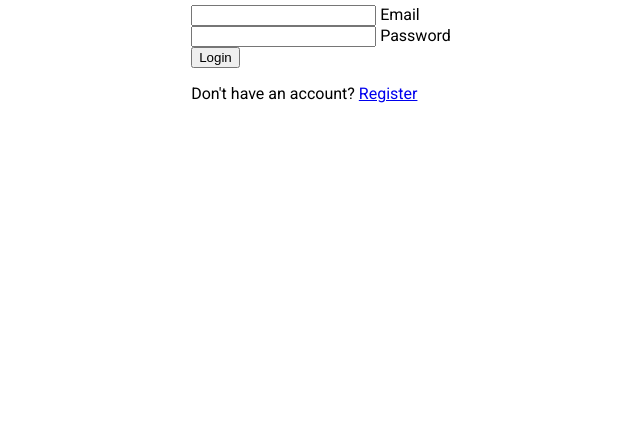
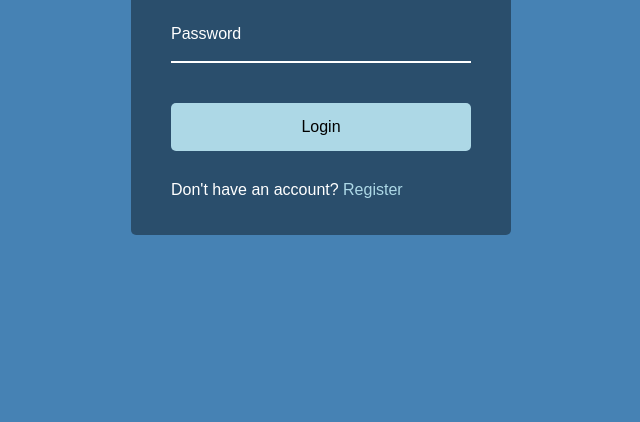
Before and after one commit to donsvederus/FormWaveAnimation, a plain HTML site: page index.html in a window 1280 px wide. Shown: the part 378-800 px from the top of the page, without its empty margins (319-959 px from the left). Drawn offline with Linux system fonts and the light colour scheme; a web font is replaced by a local one.

Commit message:
0.25.1 css form styles

```diff
--- a/style.css
+++ b/style.css
@@ -1,11 +1,13 @@
-@import url('https://fonts.googleapis.com/css2?family=Roboto:wght@400;700&display=swap');
+@import url('https://fonts.googleapis.com/css2?family=Muli&display=swap');
 
 * {
   box-sizing: border-box;
 }
 
 body {
-  font-family: 'Roboto', sans-serif;
+  background-color: steelblue;
+  color: #fff;
+  font-family: 'Muli', sans-serif;
   display: flex;
   flex-direction: column;
   align-items: center;
@@ -14,3 +16,70 @@ body {
   overflow: hidden;
   margin: 0;
 }
+
+.container {
+  background-color: rgba(0, 0, 0, 0.4);
+  padding: 20px 40px;
+  border-radius: 5px;
+}
+
+.container h1 {
+  text-align: center;
+  margin-bottom: 30px;
+}
+
+.container a {
+  text-decoration: none;
+  color: lightblue;
+}
+
+.btn {
+  cursor: pointer;
+  display: inline-block;
+  width: 100%;
+  background-color: lightblue;
+  padding: 15px;
+  font-family: inherit;
+  font-size: 16px;
+  border: 0;
+  border-radius: 5px;
+}
+
+.btn:focus {
+  outline: 0;
+}
+
+.btn:active {
+  transform: scale(0.98);
+}
+
+.text {
+  margin-top: 30px;
+}
+
+.form-control {
+  position: relative;
+  margin: 20px 0 40px;
+  width: 300px;
+}
+
+.form-control input {
+  background-color: transparent;
+  border: 0;
+  border-bottom: 2px #fff solid;
+  display: block;
+  width: 100%;
+  padding: 15px 0;
+  font-size: 18px;
+  color: #fff;
+}
+
+.form-control input:focus, .form-control input:valid {
+  outline: 0;
+}
+
+.form-control label {
+  position: absolute;
+  top: 15px;
+  left: 0;
+}
```
